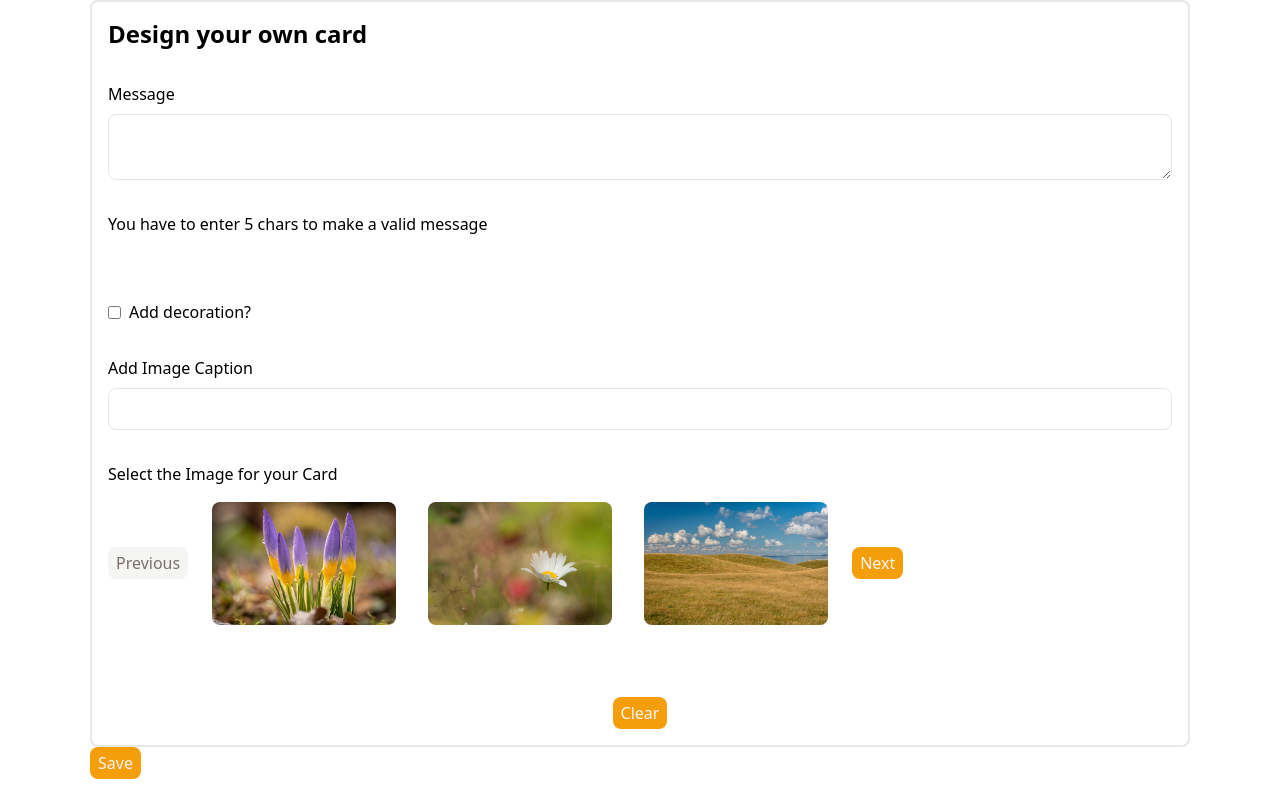
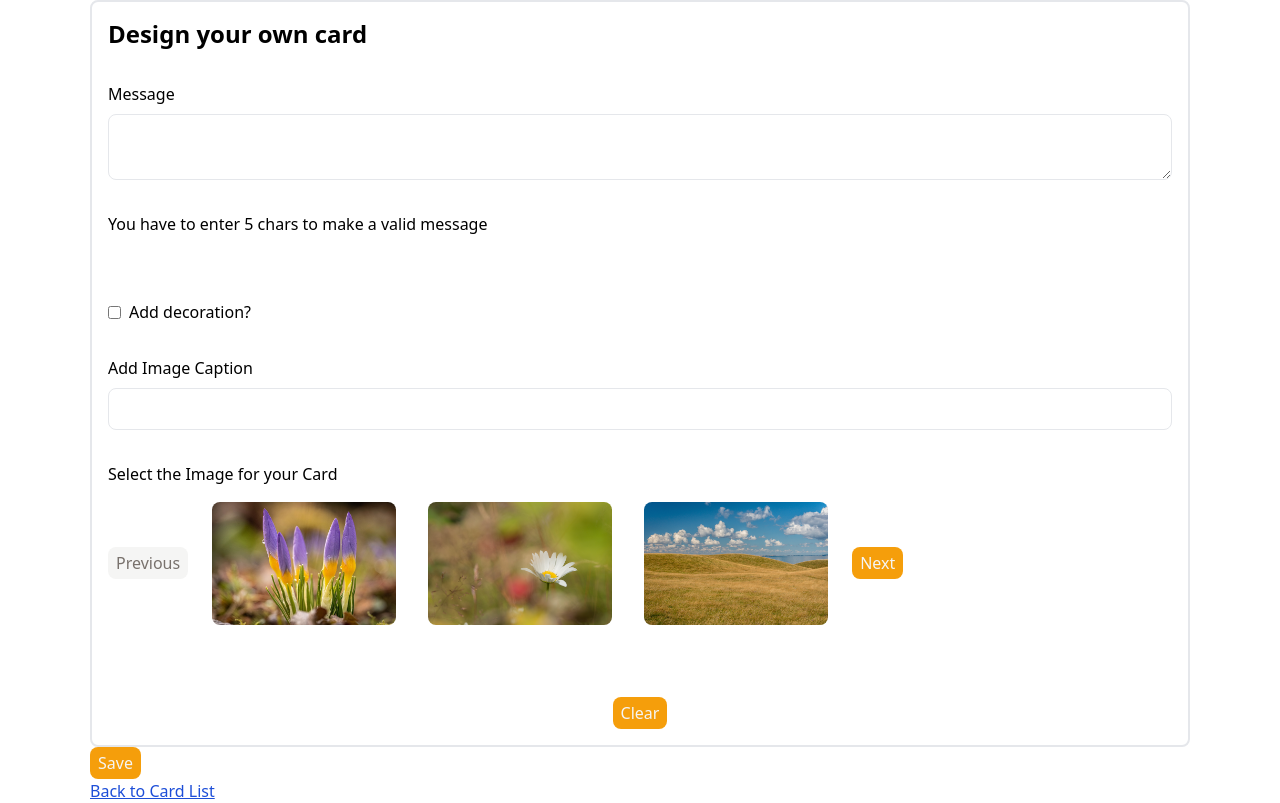
Before and after one commit to nilshartmann/react19-training, a React (Vite) app in the folder workspace/: page /create in a window 1280 px wide. Built offline with nearby package versions, Linux system fonts and the light colour scheme.

Commit message:
Show result from mutation

```diff
--- a/workspace/src/components/CardEditor.tsx
+++ b/workspace/src/components/CardEditor.tsx
@@ -5,6 +5,7 @@ import { zodResolver } from "@hookform/resolvers/zod";
 import CardImageSelector from "./CardImageSelector.tsx";
 import { useMutation, useQueryClient } from "@tanstack/react-query";
 import ky from "ky";
+import { Link } from "@tanstack/react-router";
 
 // react-hook-form
 
@@ -21,9 +22,10 @@ export default function CardEditor() {
 
   const saveCardMutation = useMutation({
     async mutationFn(data: ICardSchema) {
-      return ky.post("http://localhost:7100/cards", {
+      await ky.post("http://localhost:7100/cards", {
         json: data,
       });
+      return "Great! New Card created";
     },
     onSuccess() {
       queryClient.invalidateQueries({
@@ -127,11 +129,13 @@ export default function CardEditor() {
           Clear
         </button>
       </form>
-      {saveCardMutation.isError && <p>Saving failed!</p>}
+      {saveCardMutation.isSuccess && saveCardMutation.data}
+      {saveCardMutation.isError && <p>{saveCardMutation.error.message}</p>}
       {saveCardMutation.isPending && (
         <p>Please wait until data has been saved.</p>
       )}
       <SubmitButton />
+      <Link to={"/"}>Back to Card List</Link>
     </div>
   );
 }
```
